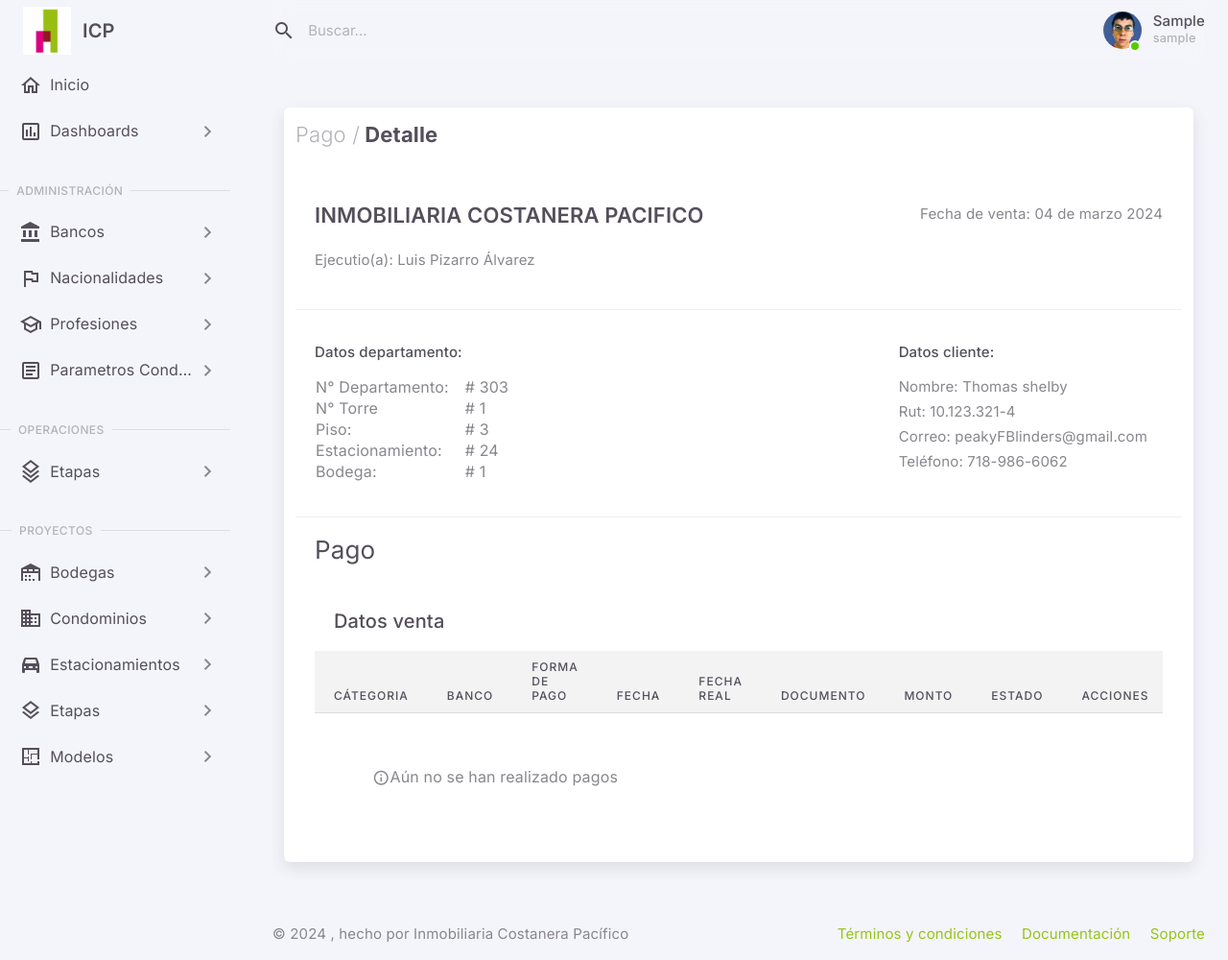
After one commit to icpacifico/SistemaDeOperaciones, a Django app: page /ventas/detalle_pagos/1/ in a window 1280 px wide. The commit adds this page. Shown: the whole page at 96% size. Run offline with Django 4.2, Linux system fonts and the light colour scheme; the visitor is signed in with stand-in values (Sample User, id 1); data that the repository does not hold is empty; some libraries are stand-ins or nearby versions.

Commit message:
Acciones en Ventas. (Errores)

```diff
--- a/SistemaDeOperaciones/Ventas/urls.py
+++ b/SistemaDeOperaciones/Ventas/urls.py
@@ -5,7 +5,8 @@ from .views import (
     CrearCotizacion, ListadoCotizaciones, ActualizarCotizacion,
     CrearVenta, ListadoVentas, ActualizarVenta,
     CrearTipoDesistimiento, ListarTiposDesistimiento, ActualizarTipoDesistimiento,
-    CrearDesistimiento, ListarDesistimientos, ActualizarDesistimiento,detalle_venta
+    CrearDesistimiento, ListarDesistimientos, ActualizarDesistimiento,detalle_venta, registrar_pago_venta,
+    listado_detalle_venta
 )
 
 app_name = 'ventas'
@@ -26,6 +27,9 @@ urlpatterns = [
     path('listar_venta/', login_required(ListadoVentas.as_view()), name='listar_venta'),
     path('editar_venta/<int:pk>/', login_required(ActualizarVenta.as_view()), name='editar_venta'),
     path('detalle_venta/<int:id_venta>/', login_required(detalle_venta), name='detalle_venta'),
+    path('crear_pago/<int:id_venta>/', login_required(registrar_pago_venta), name='crear_pago'),
+    # listado_detalle_venta
+    path('detalle_pagos/<int:id_venta>/', login_required(listado_detalle_venta), name='detalle_pagos'),
 
     # Tipos de Desistimiento
     path('crear_tipodesistimiento/', login_required(CrearTipoDesistimiento.as_view()), name='crear_tipodesistimiento'),
--- a/SistemaDeOperaciones/Ventas/views.py
+++ b/SistemaDeOperaciones/Ventas/views.py
@@ -3,7 +3,8 @@ from django.urls import reverse_lazy
 from django.views.generic import CreateView, ListView, UpdateView
 from .models import Cliente, Cotizacion, Venta, TipoDesistimiento, Desistimiento
 from .forms import ClienteForm, CotizacionForm, VentaForm, TipoDesistimientoForm, DesistimientoForm
-
+from Contabilidad.forms import PagoForm
+from Contabilidad.models import Pago
 
 # Create your views here.
 
@@ -130,12 +131,24 @@ def detalle_venta(request, id_venta):
     return render(request, 'ventas/gui_venta/detalle_venta.html', {'venta': venta})
 
 
-def registrar_pago_venta(request):
-    pass
+def registrar_pago_venta(request, id_venta):
+    datos =  Venta.objects.filter(id_venta=id_venta)
+    if request.method == 'POST':
+        form = PagoForm(request.POST)
+        if form.is_valid():
+            # Guardar el pago en la base de datos si el formulario es válido
+            pago = form.save()
+            # Puedes redirigir a una página de detalles del pago, por ejemplo
+            return redirect('contabilidad/gui_pagos/listar_pago.html')
+    else:
+        form = PagoForm()
+
+    return render(request, 'contabilidad/gui_pagos/crear_pago.html', {'form': form, 'id_venta':id_venta, 'datos':datos})
 
 
-def listado_detalle_venta(request):
-    pass
+def listado_detalle_venta(request, id_venta):
+    datos =  Pago.objects.filter(id_venta=id_venta)
+    return render(request,'contabilidad/gui_pagos/listar_pago.html', {'datos':datos} )
 
 
 def informe_pagos_venta(request):
--- /dev/null
+++ b/SistemaDeOperaciones/templates/contabilidad/gui_pagos/listar_pago.html
@@ -0,0 +1,167 @@
+{% extends "pages/base.html" %}
+
+{% load static %}
+
+{% block contenido %}
+<div class="container-xxl flex-grow-1 container-p-y">
+    <div class="row invoice-preview">
+        <!-- Invoice -->
+        <div class="card invoice-preview-card">
+
+            <h4 class="py-3 mb-4 fw-bold">
+                <span class="text-muted fw-light">Pago /</span>
+                Detalle
+            </h4>
+
+            <div class="card-body">
+                <div class="d-flex justify-content-between flex-xl-row flex-md-column flex-sm-row flex-column">
+                    <div class="mb-xl-0 pb-3">
+                        <div class="d-flex svg-illustration align-items-center gap-2 mb-4">
+                            <span class="h4 mb-0 app-brand-text fw-semibold">INMOBILIARIA COSTANERA PACIFICO</span>
+                        </div>
+                        <p class="mb-1">Ejecutio(a): Luis Pizarro Álvarez</p>
+
+                    </div>
+                    <div>
+                        {% for dato in datos %}
+                        <h4 class="fw-medium text-capitalize pb-1 text-nowrap">VENTA {{dato.id_venta}}</h4>
+                        {% endfor %}
+                        <div class="mb-1">
+                            <span>Fecha de venta:</span>
+                            <span>04 de marzo 2024</span>
+                        </div>
+                    </div>
+                </div>
+            </div>
+            <hr class="my-0">
+            <div class="card-body">
+                <div class="d-flex justify-content-between flex-wrap">
+                    <div class="my-3">
+                        <h6>Datos departamento:</h6>
+                        <table>
+                            <tbody>
+                            <tr>
+                                <td class="pe-3">N° Departamento:</td>
+                                <td># 303</td>
+                            </tr>
+                            <tr>
+                                <td class="pe-3">N° Torre</td>
+                                <td># 1</td>
+                            </tr>
+                            <tr>
+                                <td class="pe-3">Piso:</td>
+                                <td># 3</td>
+                            </tr>
+                            <tr>
+                                <td class="pe-3">Estacionamiento:</td>
+                                <td># 24</td>
+                            </tr>
+                            <tr>
+                                <td class="pe-3">Bodega:</td>
+                                <td># 1</td>
+                            </tr>
+                            </tbody>
+                        </table>
+                    </div>
+                    <div class="my-3 me-3">
+                        <h6>Datos cliente:</h6>
+                        <p class="mb-1">Nombre: Thomas shelby</p>
+                        <p class="mb-1">Rut: 10.123.321-4</p>
+                        <p class="mb-1">Correo: peakyFBlinders@gmail.com</p>
+                        <p class="mb-1">Teléfono: 718-986-6062</p>
+                    </div>
+
+
+                </div>
+            </div>
+            <hr class="my-0">
+            <div class="card-header d-flex justify-content-between align-items-center">
+                <h3 class="mb-0 fw-normal">Pago</h3>
+            </div>
+            <!-- Bootstrap Table with Header - Dark -->
+            <div class="card-body">
+                <h5 class="card-header">Datos venta</h5>
+                <div class="table-responsive text-nowrap">
+                    {% if datos %}
+                    <table class="table">
+                        <thead class="table-dark">
+                        <tr>
+                            <th>Cátegoria</th>
+                            <th>Banco</th>
+                            <th>Forma de Pago</th>
+                            <th>Fecha</th>
+                            <th>Fecha real</th>
+                            <th>Documento</th>
+                            <th>Monto</th>
+                            <th>Estado</th>
+                            <th>Acciones</th>
+                        </tr>
+                        </thead>
+                        <tbody class="table-border-bottom-0">
+                        {% for dato in datos %}
+                        <tr>
+                            <td>{{dato.categoria_pago}}</td>
+                            <td>{{dato.id_banco}}</td>
+                            <td>{{dato.forma_pago}}</td>
+                            <td>{{dato.fecha_pago}}</td>
+                            <td>{{dato.fecha_real_pago}}</td>
+                            <td>{{dato.numero_documento}}</td>
+                            <td>{{dato.monto_pago}}</td>
+                            <td>{{dato.estado_pago}}</td>
+                            <td>
+                                <div class="dropdown">
+                                    <button type="button" class="btn p-0 dropdown-toggle hide-arrow"
+                                            data-bs-toggle="dropdown">
+                                        <i class="mdi mdi-dots-vertical"></i>
+                                    </button>
+                                    <div class="dropdown-menu">
+                                        <a class="dropdown-item" href="#">
+                                            <i class="mdi mdi-pencil-outline me-1"></i> Editar
+                                        </a>
+                                        <a class="dropdown-item" href="#">
+                                            <i class="mdi mdi-trash-can-outline me-1"></i> Eliminar
+                                        </a>
+                                        <a class="dropdown-item" href="#">
+                                            <i class="mdi mdi-pencil-outline me-1"></i> Pagar
+                                        </a>
+                                        <a class="dropdown-item" href="#">
+                                            <i class="mdi mdi-trash-can-outline me-1"></i> Protestar
+                                        </a>
+                                    </div>
+                                </div>
+                            </td>
+                        </tr>
+                        {% endfor %}
+                        </tbody>
+                    </table>
+                    {% else %}
+                    <table class="table" style="min-height:200px">
+                        <thead class="table-light">
+                        <tr>
+                            <th>Cátegoria</th>
+                            <th>Banco</th>
+                            <th>Forma de Pago</th>
+                            <th>Fecha</th>
+                            <th>Fecha real</th>
+                            <th>Documento</th>
+                            <th>Monto</th>
+                            <th>Estado</th>
+                            <th>Acciones</th>
+                        </tr>
+                        </thead>
+                        <tbody class="table-border-bottom-0">
+                        <tr>
+                            <td colspan='4' align='center'><span class="border-info me-1"><i
+                                    class="mdi mdi-information-outline"></i>Aún no se han realizado pagos</span>
+                            </td>
+                        </tr>
+                        </tbody>
+                    </table>
+                    {% endif%}
+                </div>
+            </div>
+        </div>
+    </div>
+</div>
+
+{% endblock contenido %}
--- a/SistemaDeOperaciones/templates/ventas/gui_venta/listar_venta.html
+++ b/SistemaDeOperaciones/templates/ventas/gui_venta/listar_venta.html
@@ -130,10 +130,10 @@
                                 <a class="dropdown-item" href="{% url 'ventas:editar_venta' venta.id_venta %}">
                                     <i class="mdi mdi-trash-can-outline me-1"></i> Editar
                                 </a>
-                                <a class="dropdown-item" href="#">
+                                <a class="dropdown-item" href="{% url 'ventas:crear_pago' id_venta=venta.id_venta %}">
                                     <i class="mdi mdi-pencil-outline me-1"></i> Registrar pago
                                 </a>
-                                <a class="dropdown-item" href="#">
+                                <a class="dropdown-item" href="{% url 'ventas:detalle_pagos' id_venta=venta.id_venta %}">
                                     <i class="mdi mdi-trash-can-outline me-1"></i> Listado detalle
                                 </a>
                                 <a class="dropdown-item" href="#">
```
Also changed, not shown: SistemaDeOperaciones/Contabilidad/forms.py (+33 -0 lines), SistemaDeOperaciones/Contabilidad/models.py (+24 -0 lines), SistemaDeOperaciones/templates/contabilidad/gui_pagos/crear_pago.html (added, +148 -0 lines).
